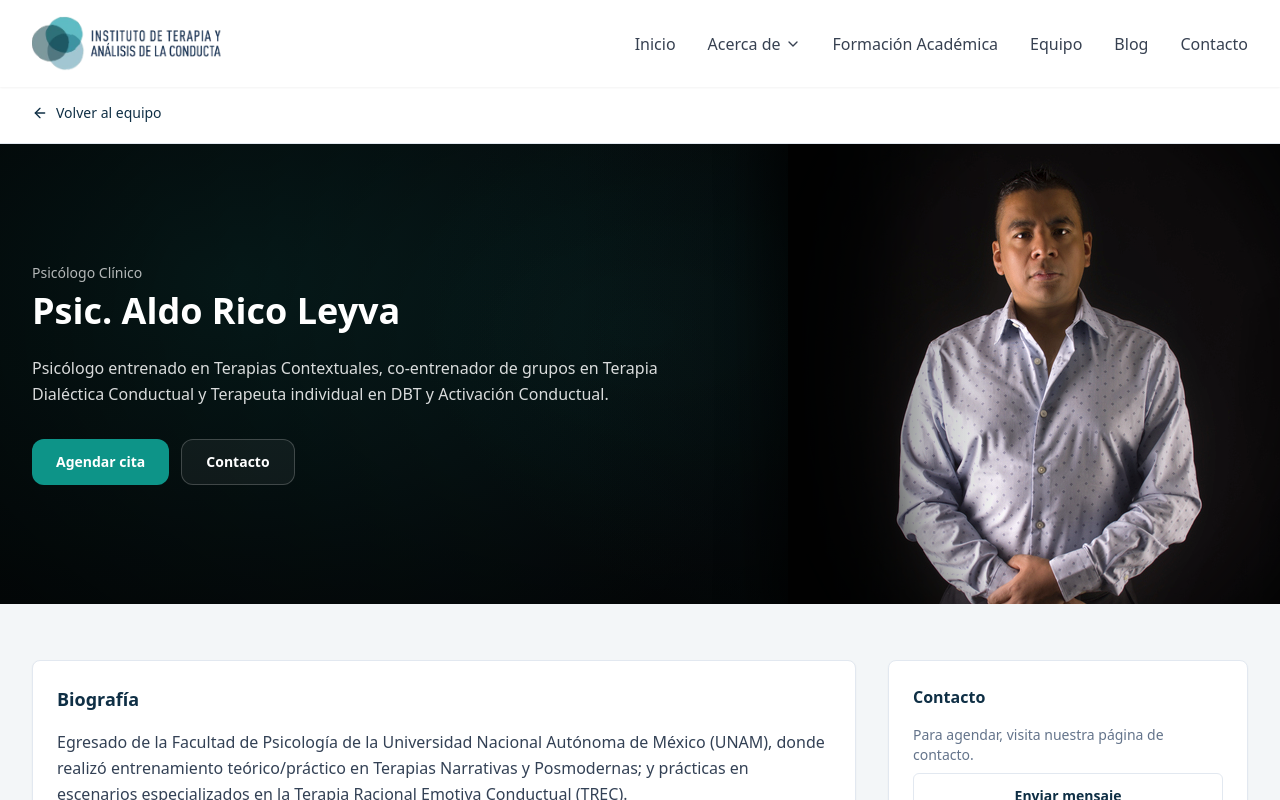
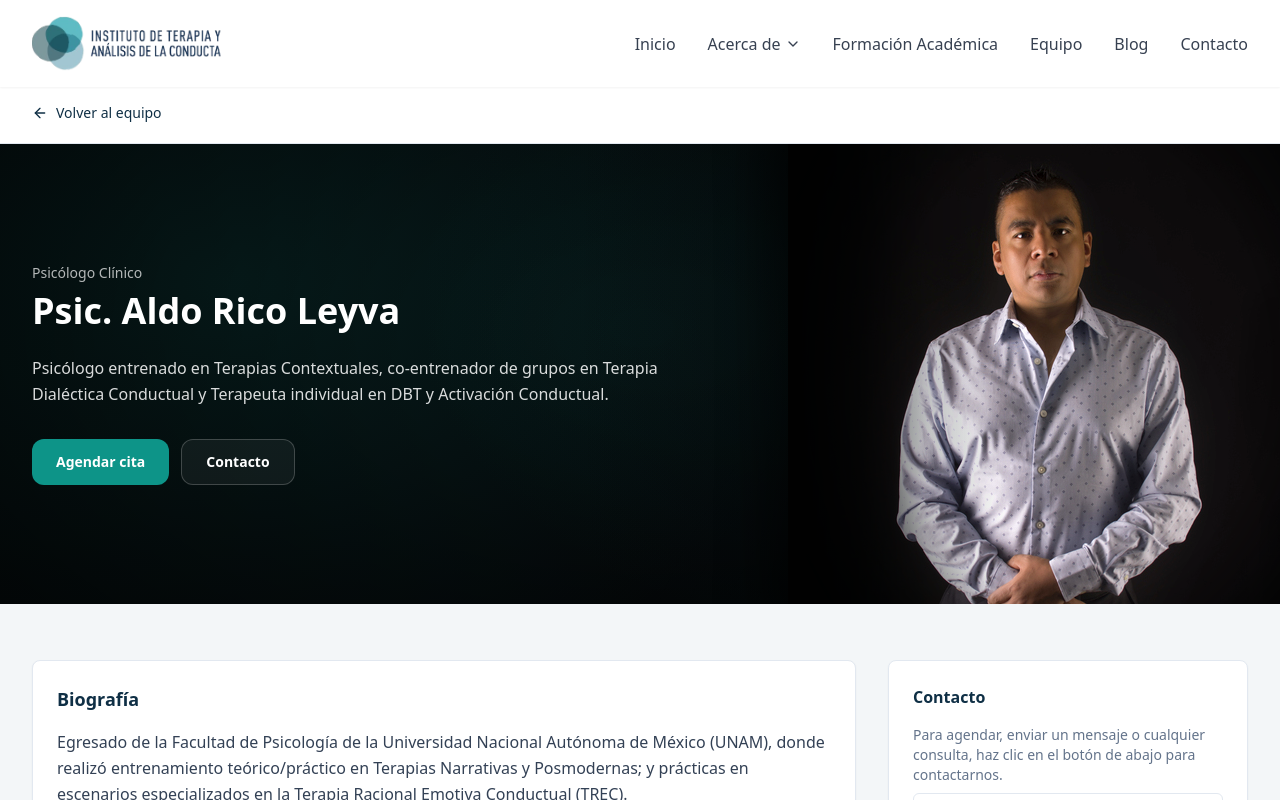
Before and after one commit to deca-dev/ITAC, a React (Vite) app: page /team/aldo-rico-leyva in a window 1280 px wide. Shown: the top 800 px of the page. Built offline with nearby package versions, Linux system fonts and the light colour scheme.

Commit message:
Update contact button link

```diff
--- a/src/components/Team.tsx
+++ b/src/components/Team.tsx
@@ -278,7 +278,7 @@ const Team = () => {
             </div>
 
             {/* Button */}
-            <a href="https://wa.link/nkyfl2">
+            <a href="https://wa.link/nkyfl2" target="_blank">
               <button className="bg-[#1a4c59] hover:bg-[#153e48] text-white px-6 py-2 rounded-md font-medium transition-colors">
                 Más información
               </button>
--- a/src/pages/Nosotros.tsx
+++ b/src/pages/Nosotros.tsx
@@ -34,11 +34,11 @@ const SectionCard: React.FC<SectionProps> = ({
       >
         <div className="relative w-48 h-48">
           {/* Reemplaza imgSrc por tu archivo final */}
-          <img
+          {/* <img
             src={imgSrc}
             alt={imgAlt}
             className="absolute inset-0 w-full h-full object-contain"
-          />
+          /> */}
           {/* Marco de reserva visible si la imagen falta */}
           {/* <div className="absolute inset-0 border-2 border-dashed border-slate-300 rounded-xl" /> */}
         </div>
--- a/src/pages/TeamMemberDetail.tsx
+++ b/src/pages/TeamMemberDetail.tsx
@@ -357,7 +357,7 @@ export default function TeamMemberDetail() {
 
                 {!phone && emails.length === 0 ? (
                   <p className="text-sm text-slate-500">
-                    Para agendar, visita nuestra página de contacto.
+                    Para agendar, enviar un mensaje o cualquier consulta, haz clic en el botón de abajo para contactarnos.
                   </p>
                 ) : null}
               </div>
```
